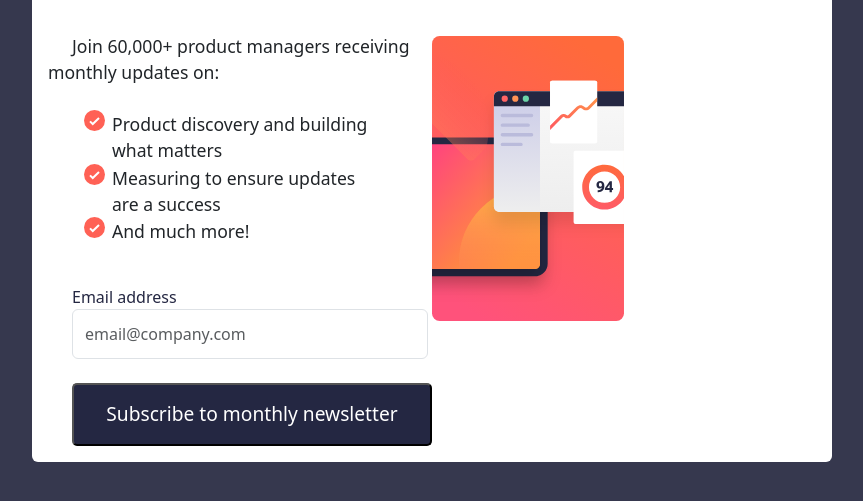
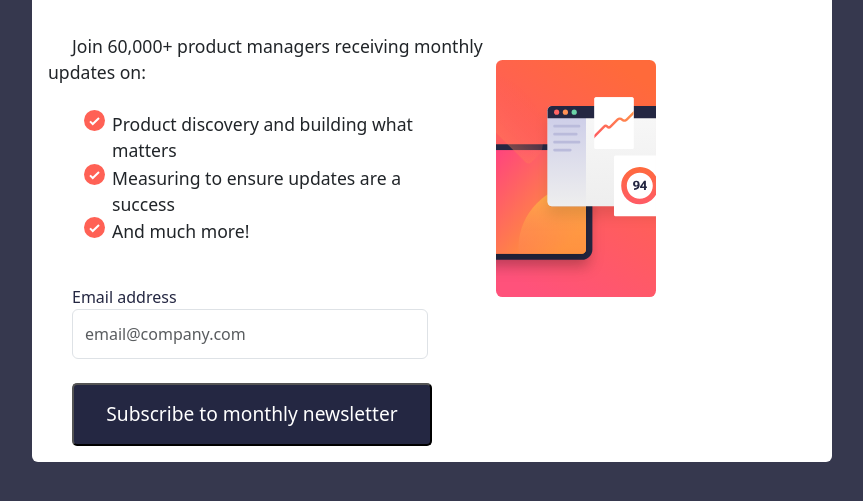
Before and after one commit to omner3/miniproyecto, a plain HTML site: page newsletter-sign-up-with-success-message-main/index.html in a window 1280 px wide. Shown: the part 233-734 px from the top of the page, without its empty margins (208-1071 px from the left). Drawn offline with nearby package versions, Linux system fonts and the light colour scheme.

Commit message:
Update styles.css

```diff
--- a/newsletter-sign-up-with-success-message-main/styles.css
+++ b/newsletter-sign-up-with-success-message-main/styles.css
@@ -70,11 +70,4 @@ label{
         max-width: 800px;
         margin-top: 10%;
     }
-    #card-body, #deskIMG{
-        width: 50%;
-    }
-    #deskIMG {
-        height: 90%;
-        object-fit: contain;
-      }
 }
```
